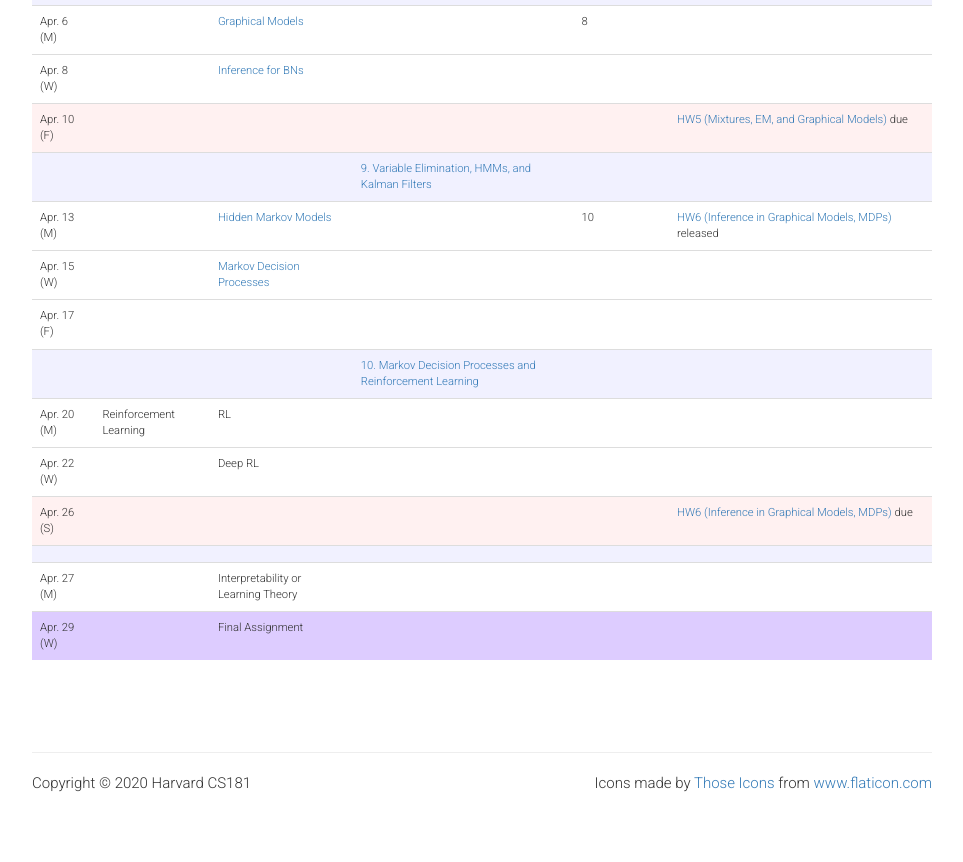
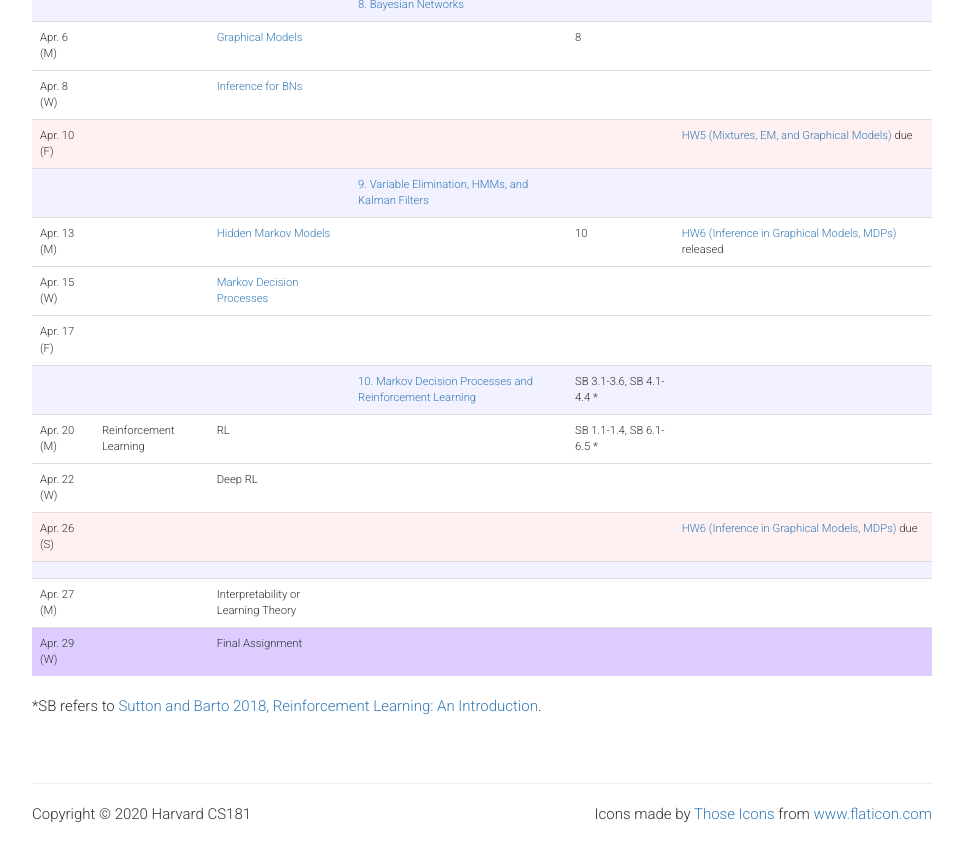
Before and after one commit to harvard-ml-courses/cs181-web-2020, a Jekyll site: the page built from schedule.html, in a window 1280 px wide and 900 px high, scrolled down 2068 px. Shown: the top 862 px of the window, without its empty margins (158-1121 px from the left). Built offline with Jekyll 4.4.1, drawn with Linux system fonts in a browser that asks for light colours.

Commit message:
readings for MDP and RL added

```diff
--- a/_data/all.yaml
+++ b/_data/all.yaml
@@ -365,13 +365,13 @@
   - topic: # section 11
     subtopic:
     section: <a href="/cs181-web/sections#sec10">10. Markov Decision Processes and Reinforcement Learning</a>
-    readings:
+    readings: SB 3.1-3.6, SB 4.1-4.4 *
     hw:
     type: 'sec'
   - topic: Reinforcement Learning # Apr 22
     subtopic: RL
     section:
-    readings:
+    readings: SB 1.1-1.4, SB 6.1-6.5 *
     hw:
   - topic: # Apr 24
     subtopic: Deep RL
--- a/resources.html
+++ b/resources.html
@@ -33,7 +33,7 @@
                 <a target="_blank" href="https://www.cs.ubc.ca/~murphyk/Bayes/rabiner.pdf">
                     Rabiner 1989, Tutorial on HMMs</a>
             <li>
-                <a target="_blank" href="http://incompleteideas.net/book/the-book-2nd.html">
+                <a id="sb" target="_blank" href="http://incompleteideas.net/book/RLbook2020.pdf">
                     Sutton and Barto 2018, Reinforcement Learning: An Introduction</a>
         </ul>
     </div>
--- a/schedule.html
+++ b/schedule.html
@@ -26,5 +26,7 @@
             </tr>
             {% endfor %}
         </table>
+
+        *SB refers to <a href="{{ site.baseurl }}/resources#sb">Sutton and Barto 2018, Reinforcement Learning: An Introduction</a>.
     </div>
 </section>
```
